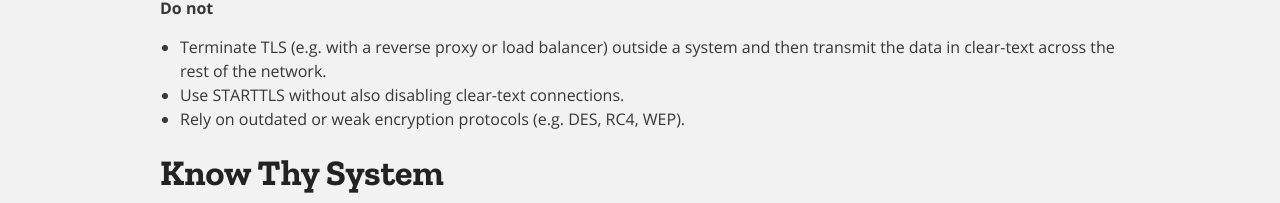
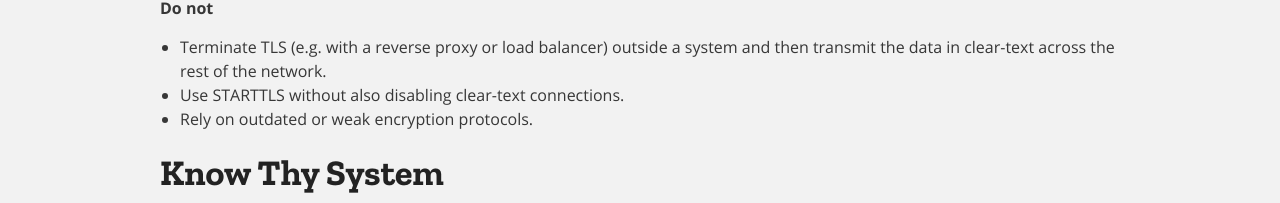
Before and after one commit to mozilla/infosec.mozilla.org, a Jekyll site: the page built from docs/fundamentals/security_principles.md, in a window 1280 px wide and 900 px high, scrolled down 2568 px, cut to the strip 0-358 px from the top of the window. Shown: the part 152-355 px from the top of the strip. Built offline with Jekyll 4.4.1, drawn with Linux system fonts in a browser that asks for light colours; the repository's description, which GitHub fills in, is left out.

```diff
--- a/docs/fundamentals/security_principles.md
+++ b/docs/fundamentals/security_principles.md
@@ -128,7 +128,7 @@ here](https://docs.google.com/document/d/1g6srH_oOvDH9u207VW_sIlgxkJwjPufqCCczWV
 -   Terminate TLS (e.g. with a reverse proxy or load balancer) outside a system and then transmit the data in clear-text
     across the rest of the network.
 -   Use STARTTLS without also disabling clear-text connections.
--   Rely on outdated or weak encryption protocols (e.g. DES, RC4, WEP).
+-   Rely on outdated or weak encryption protocols.
 
 # Know Thy System
 
```
